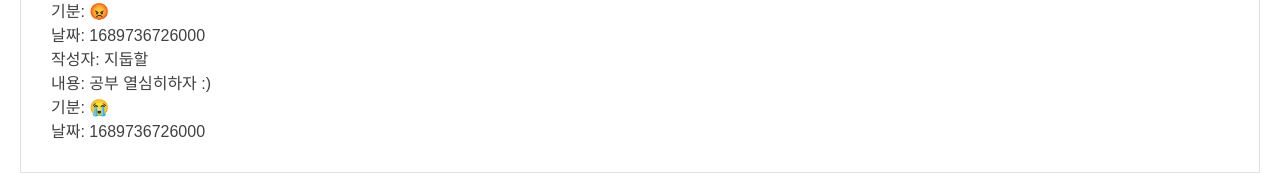
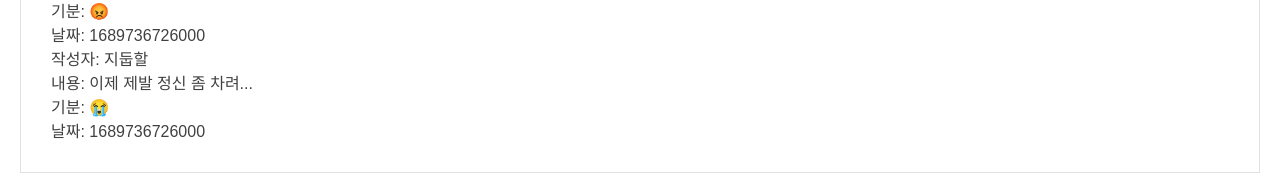
Before and after one commit to zidoopal/React-simple_diary, a React (Create React App) app: page / in a window 1280 px wide. Shown: the part 886-1060 px from the top of the page. Built offline with nearby package versions, Linux system fonts and the light colour scheme; a web font is replaced by a local one.

Commit message:
Update App.js

```diff
--- a/src/App.js
+++ b/src/App.js
@@ -21,7 +21,7 @@ const dummyList = [
   {
     id: 3,
     author: '지둡할',
-    content: '공부 열심히하자 :)',
+    content: '이제 제발 정신 좀 차려...',
     emotion: '😭',
     created_date: new Date().getTime(),
   },
```
